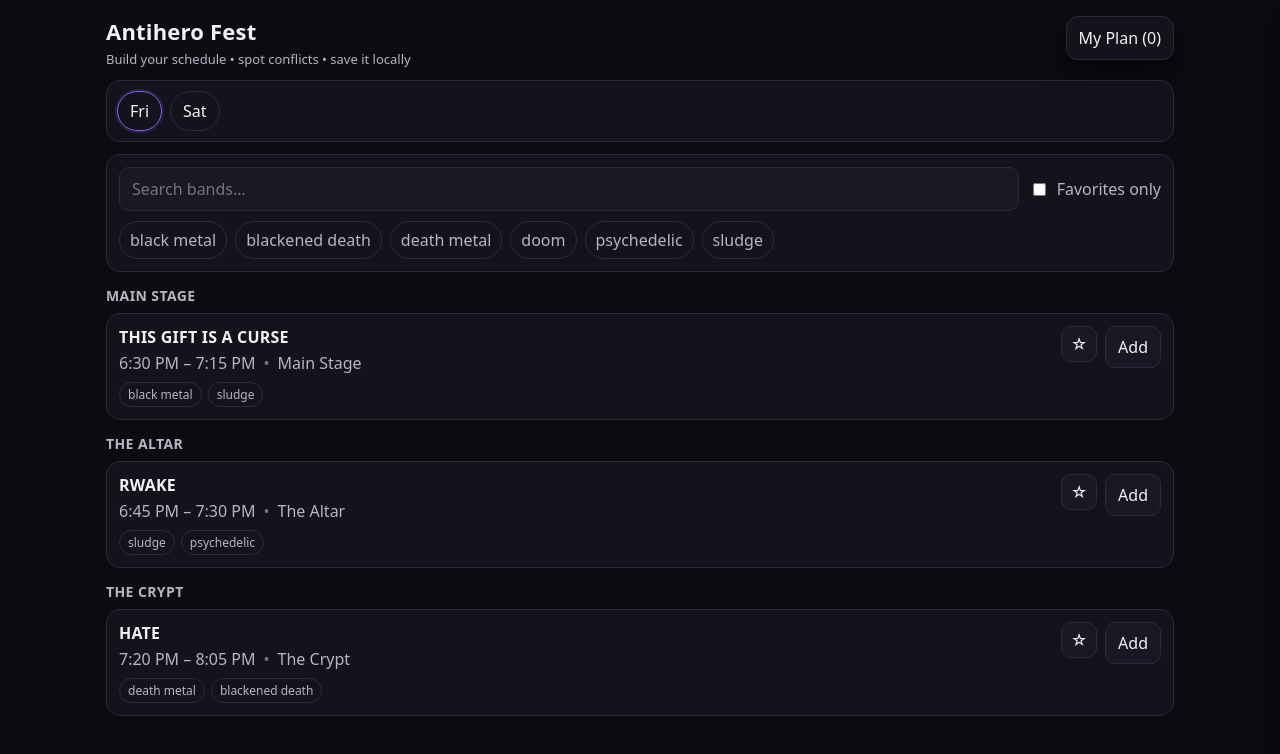
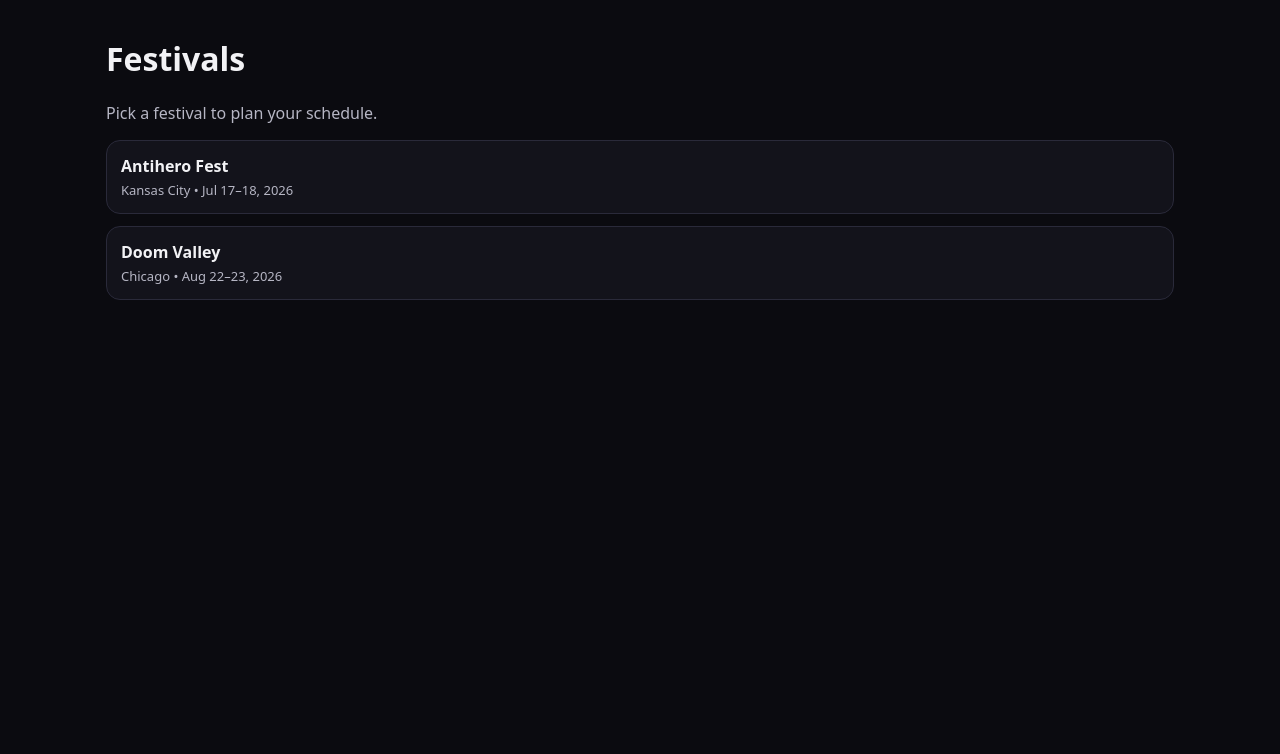
Before and after one commit to tworoniak/festival-planner, a React (Vite) app: page / in a window 1280 px wide. Shown: the top 754 px of the page. Built offline with nearby package versions, Linux system fonts and the light colour scheme.

Commit message:
add multi festival functionality

```diff
--- a/package.json
+++ b/package.json
@@ -13,6 +13,7 @@
     "date-fns": "^4.1.0",
     "react": "^19.2.0",
     "react-dom": "^19.2.0",
+    "react-router-dom": "^7.13.1",
     "zod": "^4.3.6"
   },
   "devDependencies": {
--- a/src/app/App.tsx
+++ b/src/app/App.tsx
@@ -1,5 +1,15 @@
+import { BrowserRouter, Routes, Route, Navigate } from 'react-router-dom';
+import { FestivalListPage } from '../features/festival/pages/FestivalListPage';
 import { FestivalPage } from '../features/festival/pages/FestivalPage';
 
 export default function App() {
-  return <FestivalPage />;
+  return (
+    <BrowserRouter>
+      <Routes>
+        <Route path='/' element={<FestivalListPage />} />
+        <Route path='/festivals/:festivalId' element={<FestivalPage />} />
+        <Route path='*' element={<Navigate to='/' replace />} />
+      </Routes>
+    </BrowserRouter>
+  );
 }
--- a/src/features/festival/data/lineup.sample.json
+++ b/src/features/festival/data/antihero-fest.sample.json
@@ -3,8 +3,8 @@
     "id": "antihero-fest-2026",
     "name": "Antihero Fest",
     "days": [
-      { "id": "fri", "label": "Fri" },
-      { "id": "sat", "label": "Sat" }
+      { "id": "fri", "label": "Friday" },
+      { "id": "sat", "label": "Saturday" }
     ],
     "stages": [
       { "id": "main", "label": "Main Stage" },
@@ -13,7 +13,7 @@
     ],
     "sets": [
       {
-        "id": "set1",
+        "id": "ah1",
         "dayId": "fri",
         "stageId": "main",
         "bandName": "THIS GIFT IS A CURSE",
@@ -22,7 +22,7 @@
         "end": "2026-07-17T19:15:00"
       },
       {
-        "id": "set2",
+        "id": "ah2",
         "dayId": "fri",
         "stageId": "altar",
         "bandName": "RWAKE",
@@ -31,7 +31,7 @@
         "end": "2026-07-17T19:30:00"
       },
       {
-        "id": "set3",
+        "id": "ah3",
         "dayId": "fri",
         "stageId": "crypt",
         "bandName": "HATE",
@@ -40,13 +40,40 @@
         "end": "2026-07-17T20:05:00"
       },
       {
-        "id": "set4",
+        "id": "ah4",
+        "dayId": "fri",
+        "stageId": "main",
+        "bandName": "MGLA",
+        "genres": ["black metal"],
+        "start": "2026-07-17T20:15:00",
+        "end": "2026-07-17T21:10:00"
+      },
+      {
+        "id": "ah5",
         "dayId": "sat",
         "stageId": "main",
         "bandName": "YOB",
         "genres": ["doom"],
         "start": "2026-07-18T20:30:00",
         "end": "2026-07-18T21:30:00"
+      },
+      {
+        "id": "ah6",
+        "dayId": "sat",
+        "stageId": "altar",
+        "bandName": "BELL WITCH",
+        "genres": ["funeral doom"],
+        "start": "2026-07-18T20:45:00",
+        "end": "2026-07-18T21:45:00"
+      },
+      {
+        "id": "ah7",
+        "dayId": "sat",
+        "stageId": "crypt",
+        "bandName": "WOLVES IN THE THRONE ROOM",
+        "genres": ["atmospheric black metal"],
+        "start": "2026-07-18T21:00:00",
+        "end": "2026-07-18T21:50:00"
       }
     ]
   }
--- /dev/null
+++ b/src/features/festival/data/doom-valley.sample.json
@@ -0,0 +1,70 @@
+{
+  "festival": {
+    "id": "doom-valley-2026",
+    "name": "Doom Valley",
+    "days": [
+      { "id": "day1", "label": "Day 1" },
+      { "id": "day2", "label": "Day 2" }
+    ],
+    "stages": [
+      { "id": "valley", "label": "The Valley" },
+      { "id": "ritual", "label": "Ritual Stage" }
+    ],
+    "sets": [
+      {
+        "id": "dv1",
+        "dayId": "day1",
+        "stageId": "valley",
+        "bandName": "MONOLORD",
+        "genres": ["doom", "stoner"],
+        "start": "2026-08-22T17:00:00",
+        "end": "2026-08-22T18:00:00"
+      },
+      {
+        "id": "dv2",
+        "dayId": "day1",
+        "stageId": "ritual",
+        "bandName": "PALLBEARER",
+        "genres": ["doom", "epic doom"],
+        "start": "2026-08-22T17:30:00",
+        "end": "2026-08-22T18:30:00"
+      },
+      {
+        "id": "dv3",
+        "dayId": "day1",
+        "stageId": "valley",
+        "bandName": "SLEEP",
+        "genres": ["stoner doom"],
+        "start": "2026-08-22T19:00:00",
+        "end": "2026-08-22T20:30:00"
+      },
+      {
+        "id": "dv4",
+        "dayId": "day2",
+        "stageId": "ritual",
+        "bandName": "AHAB",
+        "genres": ["funeral doom"],
+        "start": "2026-08-23T18:00:00",
+        "end": "2026-08-23T19:00:00"
+      },
+      {
+        "id": "dv5",
+        "dayId": "day2",
+        "stageId": "valley",
+        "bandName": "CONAN",
+        "genres": ["sludge", "doom"],
+        "start": "2026-08-23T18:15:00",
+        "end": "2026-08-23T19:15:00"
+      },
+      {
+        "id": "dv6",
+        "dayId": "day2",
+        "stageId": "valley",
+        "bandName": "ELECTRIC WIZARD",
+        "genres": ["doom", "stoner"],
+        "start": "2026-08-23T20:00:00",
+        "end": "2026-08-23T21:30:00"
+      }
+    ]
+  }
+}
--- /dev/null
+++ b/src/features/festival/data/festivals.ts
@@ -0,0 +1,35 @@
+import type { FestivalDoc } from '../types/festival';
+
+import festA from './antihero-fest.sample.json';
+import festB from './doom-valley.sample.json';
+
+export type FestivalMeta = {
+  id: string;
+  name: string;
+  location?: string;
+  dates?: string;
+};
+
+const docs: Record<string, FestivalDoc> = {
+  'antihero-fest-2026': festA as FestivalDoc,
+  'doom-valley-2026': festB as FestivalDoc,
+};
+
+export const FESTIVALS: FestivalMeta[] = [
+  {
+    id: 'antihero-fest-2026',
+    name: 'Antihero Fest',
+    location: 'Kansas City',
+    dates: 'Jul 17–18, 2026',
+  },
+  {
+    id: 'doom-valley-2026',
+    name: 'Doom Valley',
+    location: 'Chicago',
+    dates: 'Aug 22–23, 2026',
+  },
+];
+
+export function getFestivalDoc(id: string): FestivalDoc | null {
+  return docs[id] ?? null;
+}
--- a/src/features/festival/hooks/useFestivalData.ts
+++ b/src/features/festival/hooks/useFestivalData.ts
@@ -1,8 +1,10 @@
-import doc from '../data/lineup.sample.json';
 import { FestivalDocSchema } from '../data/lineup.schema';
-import type { Festival } from '../types/festival';
+import { getFestivalDoc } from '../data/festivals';
 
-export function useFestivalData(): { festival: Festival } {
+export function useFestivalData(festivalId: string) {
+  const doc = getFestivalDoc(festivalId);
+  if (!doc) throw new Error(`Festival not found: ${festivalId}`);
+
   const parsed = FestivalDocSchema.parse(doc);
   return { festival: parsed.festival };
 }
--- /dev/null
+++ b/src/features/festival/pages/FestivalListPage.tsx
@@ -0,0 +1,35 @@
+import { Link } from 'react-router-dom';
+import { FESTIVALS } from '../data/festivals';
+
+export function FestivalListPage() {
+  return (
+    <div className='container'>
+      <h1>Festivals</h1>
+      <p style={{ color: 'var(--muted)' }}>
+        Pick a festival to plan your schedule.
+      </p>
+
+      <div style={{ display: 'grid', gap: 12, marginTop: 12 }}>
+        {FESTIVALS.map((f) => (
+          <Link
+            key={f.id}
+            to={`/festivals/${f.id}`}
+            style={{
+              textDecoration: 'none',
+              border: '1px solid var(--border)',
+              background: 'var(--panel)',
+              padding: 14,
+              borderRadius: 'var(--r)',
+            }}
+          >
+            <div style={{ fontWeight: 800 }}>{f.name}</div>
+            <div style={{ color: 'var(--muted)', marginTop: 4, fontSize: 13 }}>
+              {f.location ? `${f.location} • ` : ''}
+              {f.dates ?? ''}
+            </div>
+          </Link>
+        ))}
+      </div>
+    </div>
+  );
+}
--- a/src/features/festival/pages/FestivalPage.tsx
+++ b/src/features/festival/pages/FestivalPage.tsx
@@ -1,4 +1,5 @@
 import { useMemo, useState } from 'react';
+import { useParams, Link } from 'react-router-dom';
 import styles from './FestivalPage.module.scss';
 
 import { useFestivalData } from '../hooks/useFestivalData';
@@ -13,8 +14,12 @@ import { computeConflicts } from '../utils/conflicts';
 import type { FestivalSet } from '../types/festival';
 
 export function FestivalPage() {
-  const { festival } = useFestivalData();
-  const planner = usePlannerStore();
+  const { festivalId } = useParams<{ festivalId: string }>();
+  if (!festivalId) throw new Error('Missing festivalId');
+
+  const { festival } = useFestivalData(festivalId);
+
+  const planner = usePlannerStore(festivalId);
   const [highlightedSetId, setHighlightedSetId] = useState<string | null>(null);
   const [drawerOpen, setDrawerOpen] = useState(false);
 
@@ -105,6 +110,9 @@ export function FestivalPage() {
             ? ` • ${conflicts.length} conflict${conflicts.length === 1 ? '' : 's'}`
             : ''}
         </button>
+        <Link to='/' className={styles.backLink}>
+          ← All festivals
+        </Link>
       </header>
 
       <DayTabs
--- a/src/features/festival/state/planner.store.ts
+++ b/src/features/festival/state/planner.store.ts
@@ -1,15 +1,15 @@
 import { useEffect, useMemo, useState } from 'react';
 
-const KEY = 'mfp.planner.v1';
+const BASE_KEY = 'mfp.planner.v1';
 
 type StoredPlanner = {
   plannedSetIds: string[];
   favoriteSetIds: string[];
 };
 
-function readStored(): StoredPlanner {
+function readStored(key: string): StoredPlanner {
   try {
-    const raw = localStorage.getItem(KEY);
+    const raw = localStorage.getItem(key);
     if (!raw) return { plannedSetIds: [], favoriteSetIds: [] };
     const parsed = JSON.parse(raw) as StoredPlanner;
     return {
@@ -25,12 +25,14 @@ function readStored(): StoredPlanner {
   }
 }
 
-export function usePlannerStore() {
+export function usePlannerStore(festivalId: string) {
+  const KEY = `${BASE_KEY}:${festivalId}`;
+
   const [plannedSetIds, setPlannedSetIds] = useState<string[]>(
-    () => readStored().plannedSetIds,
+    () => readStored(KEY).plannedSetIds,
   );
   const [favoriteSetIds, setFavoriteSetIds] = useState<string[]>(
-    () => readStored().favoriteSetIds,
+    () => readStored(KEY).favoriteSetIds,
   );
 
   useEffect(() => {
@@ -39,7 +41,7 @@ export function usePlannerStore() {
       favoriteSetIds,
     } satisfies StoredPlanner);
     localStorage.setItem(KEY, payload);
-  }, [plannedSetIds, favoriteSetIds]);
+  }, [KEY, plannedSetIds, favoriteSetIds]);
 
   const planned = useMemo(() => new Set(plannedSetIds), [plannedSetIds]);
   const favorites = useMemo(() => new Set(favoriteSetIds), [favoriteSetIds]);
```
Also changed, not shown: 1 other file (tests, documents, lock files or other folders).
